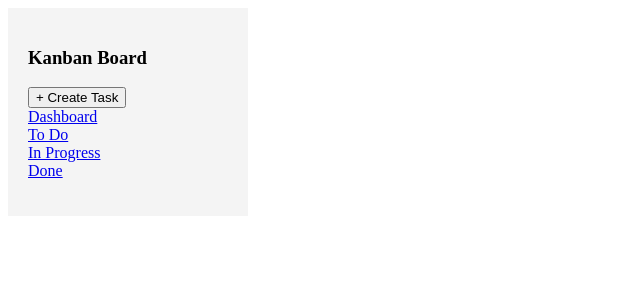
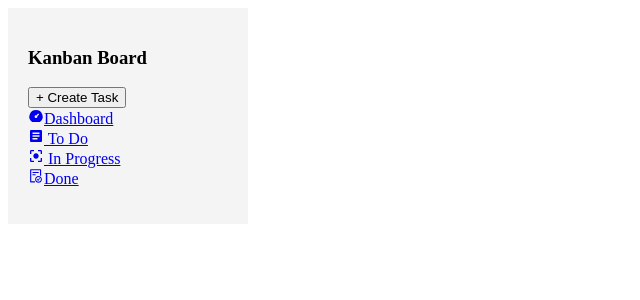
Before and after one commit to bingle-bb/KanbanBoard, a React (Vite) app: page / in a window 1280 px wide. Shown: the top 300 px of the page, without its empty margins (0-640 px from the left). Built offline with nearby package versions, Linux system fonts and the light colour scheme.

Commit message:
sider: icons added

```diff
--- a/package.json
+++ b/package.json
@@ -14,8 +14,10 @@
     "@fortawesome/free-regular-svg-icons": "^7.0.0",
     "@fortawesome/free-solid-svg-icons": "^7.0.0",
     "@fortawesome/react-fontawesome": "^0.2.5",
+    "bootstrap": "^5.3.7",
     "react": "^19.1.1",
     "react-dom": "^19.1.1",
+    "react-icons": "^5.5.0",
     "react-router-dom": "^7.8.1"
   },
   "devDependencies": {
--- a/src/components/Sidebar.jsx
+++ b/src/components/Sidebar.jsx
@@ -1,4 +1,8 @@
 import React from "react";
+import { IoMdListBox } from "react-icons/io";
+import { AiOutlineFileDone } from "react-icons/ai";
+import { MdCenterFocusStrong } from "react-icons/md";
+import { TbDashboardFilled } from "react-icons/tb";
 import { NavLink } from "react-router-dom";
 
 const Sidebar = () => (
@@ -12,16 +16,16 @@ const Sidebar = () => (
           </NavLink>
         </li>
         <li>
-          <NavLink to="/dashboard">Dashboard</NavLink>
+          <NavLink to="/dashboard"><TbDashboardFilled/>Dashboard</NavLink>
         </li>
         <li>
-          <NavLink to="/todo">To Do</NavLink>
+          <NavLink to="/todo"><IoMdListBox/> To Do</NavLink>
         </li>
         <li>
-          <NavLink to="/inprogress">In Progress</NavLink>
+          <NavLink to="/inprogress"><MdCenterFocusStrong/> In Progress</NavLink>
         </li>
         <li>
-          <NavLink to="/done">Done</NavLink>
+          <NavLink to="/done"><AiOutlineFileDone />Done</NavLink>
         </li>
       </ul>
     </nav>
```
Also changed, not shown: 1 other file (tests, documents, lock files or other folders).
